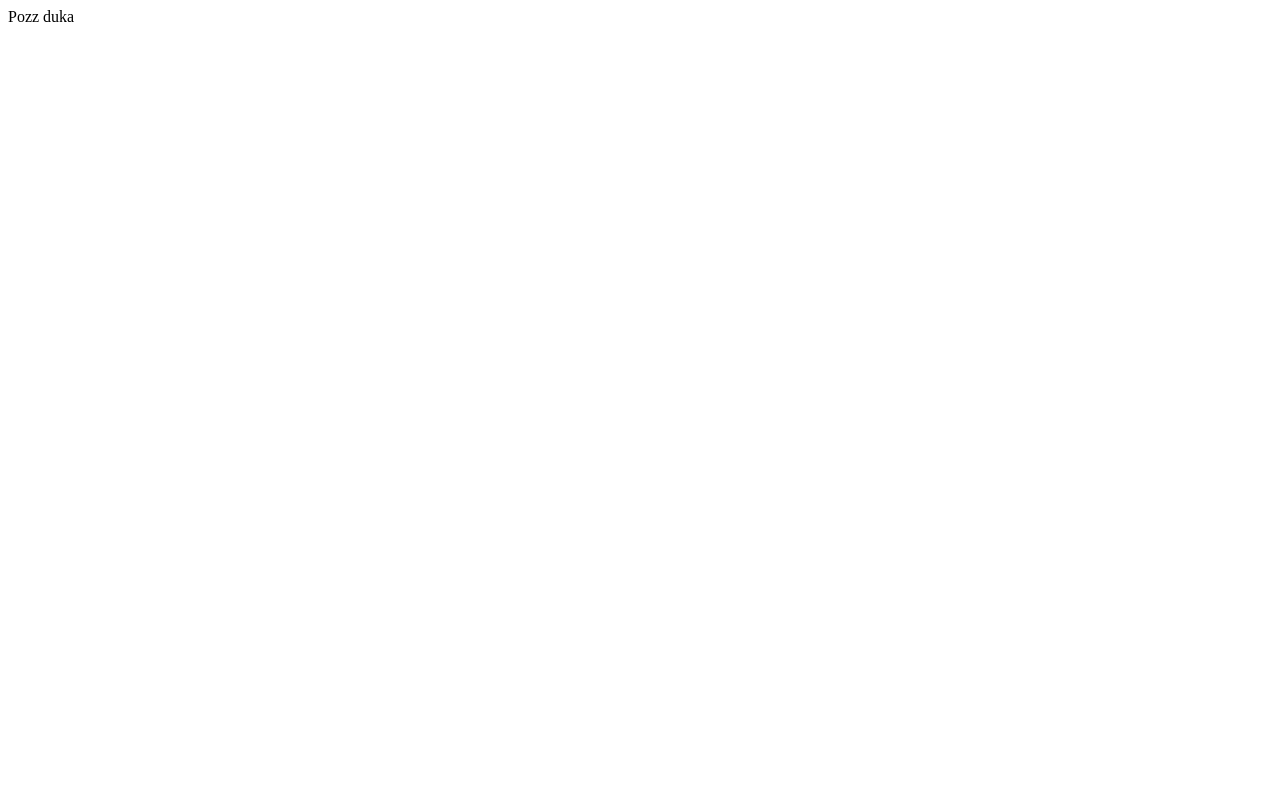
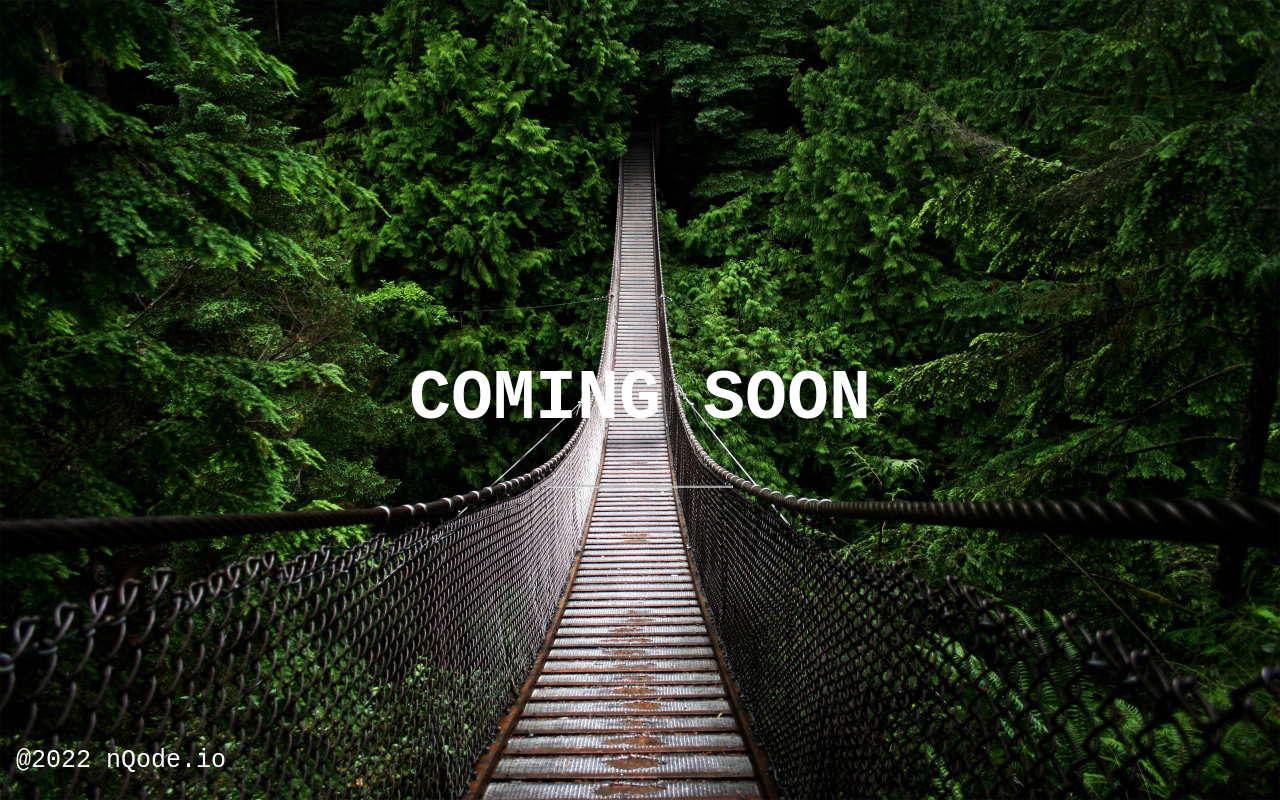
Before and after one commit to contactnqode/contactnqode.github.io, a plain HTML site: page index.html in a window 1280 px wide. Drawn offline with Linux system fonts and the light colour scheme.

Commit message:
Implement v1.0

```diff
--- a/index.html
+++ b/index.html
@@ -1 +1,61 @@
-Pozz duka
+<!DOCTYPE html>
+<html>
+<style>
+body, html {
+  height: 100%;
+  margin: 0;
+}
+
+.bgimg {
+  background-image: url('forestbridge.jpeg');
+  height: 100%;
+  background-position: center;
+  background-size: cover;
+  position: relative;
+  color: white;
+  font-family: "Courier New", Courier, monospace;
+  font-size: 25px;
+}
+
+.topleft {
+  position: absolute;
+  top: 0;
+  left: 16px;
+}
+
+.bottomleft {
+  position: absolute;
+  bottom: 0;
+  left: 16px;
+}
+
+.middle {
+  position: absolute;
+  top: 50%;
+  left: 50%;
+  transform: translate(-50%, -50%);
+  text-align: center;
+}
+
+hr {
+  margin: auto;
+  width: 40%;
+}
+</style>
+<body>
+
+<div class="bgimg">
+  <div class="topleft">
+    <!-- <p>Logo</p> -->
+  </div>
+  <div class="middle">
+    <h1 style="font-size: 70px">COMING SOON</h1>
+    <hr>
+  </div>
+  <div class="bottomleft">
+    <p>@2022 nQode.io</p>
+  </div>
+</div>
+
+</body>
+</html>
```
Also changed, not shown: forestbridge.jpeg (added).
